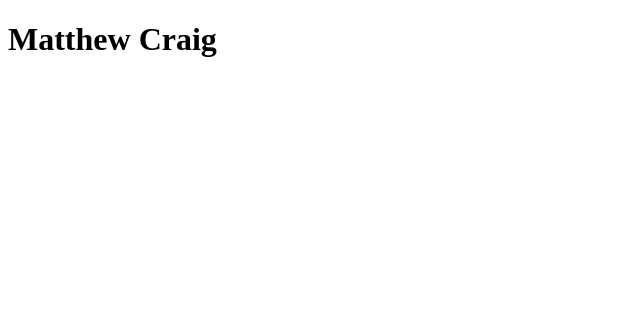
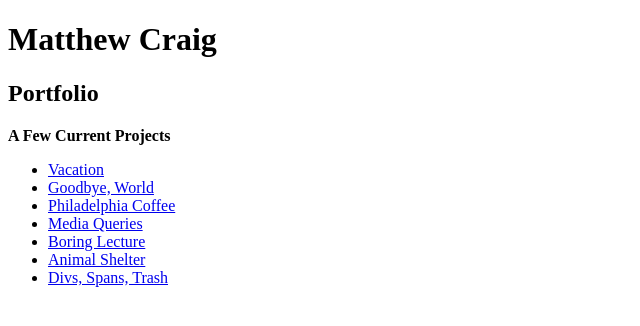
Before and after one commit to matthcraig/Portfolio, a plain HTML site: page index.html in a window 1280 px wide. Shown: the whole page, without its empty margins (0-640 px from the left). Drawn offline with Linux system fonts and the light colour scheme.

Commit message:
add github repository links to some of the epicodus projects.

```diff
--- a/index.html
+++ b/index.html
@@ -7,7 +7,18 @@
 
 <body>
 <h1>Matthew Craig</h1>
+<h2>Portfolio</h2>
 
+<strong>A Few Current Projects</strong>
+<ul>
+    <li><a href="https://github.com/mgcraig78/Vacation">Vacation</a></li>
+    <li><a href="https://github.com/mgcraig78/goodbye-world">Goodbye, World</a></li>
+    <li><a href="https://github.com/mgcraig78/html-page-philly-coffee">Philadelphia Coffee</a></li>
+    <li><a href="https://github.com/mgcraig78/Media-Queries">Media Queries</a></li>
+    <li><a href="https://github.com/mgcraig78/Boring-Lecture">Boring Lecture</a></li>
+    <li><a href="https://github.com/mgcraig78/Animal-Shelter">Animal Shelter</a></li>
+    <li><a href="https://github.com/mgcraig78/divs-spans-etc">Divs, Spans, Trash</a></li>
+</ul>
 
 
 
```
